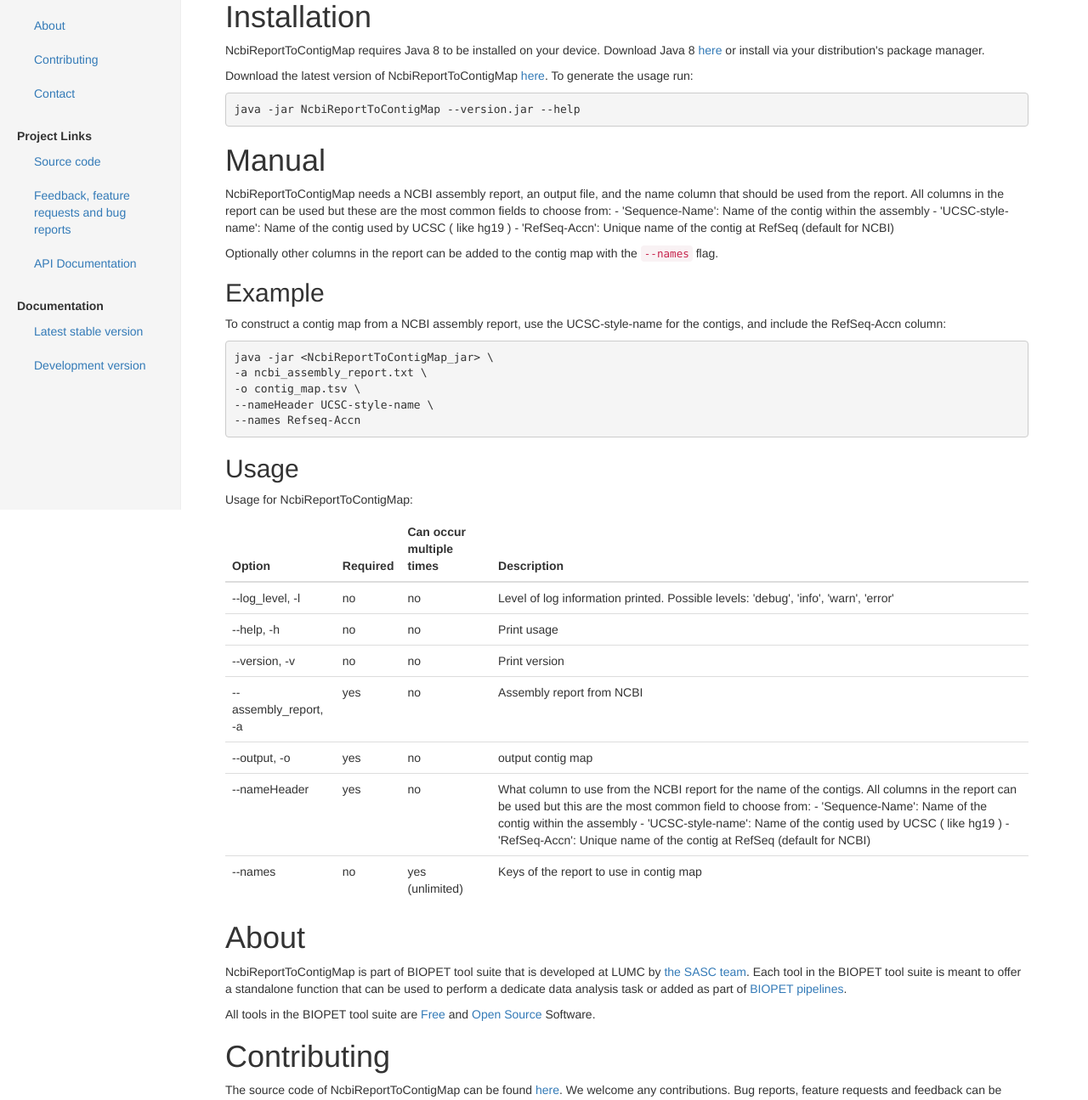
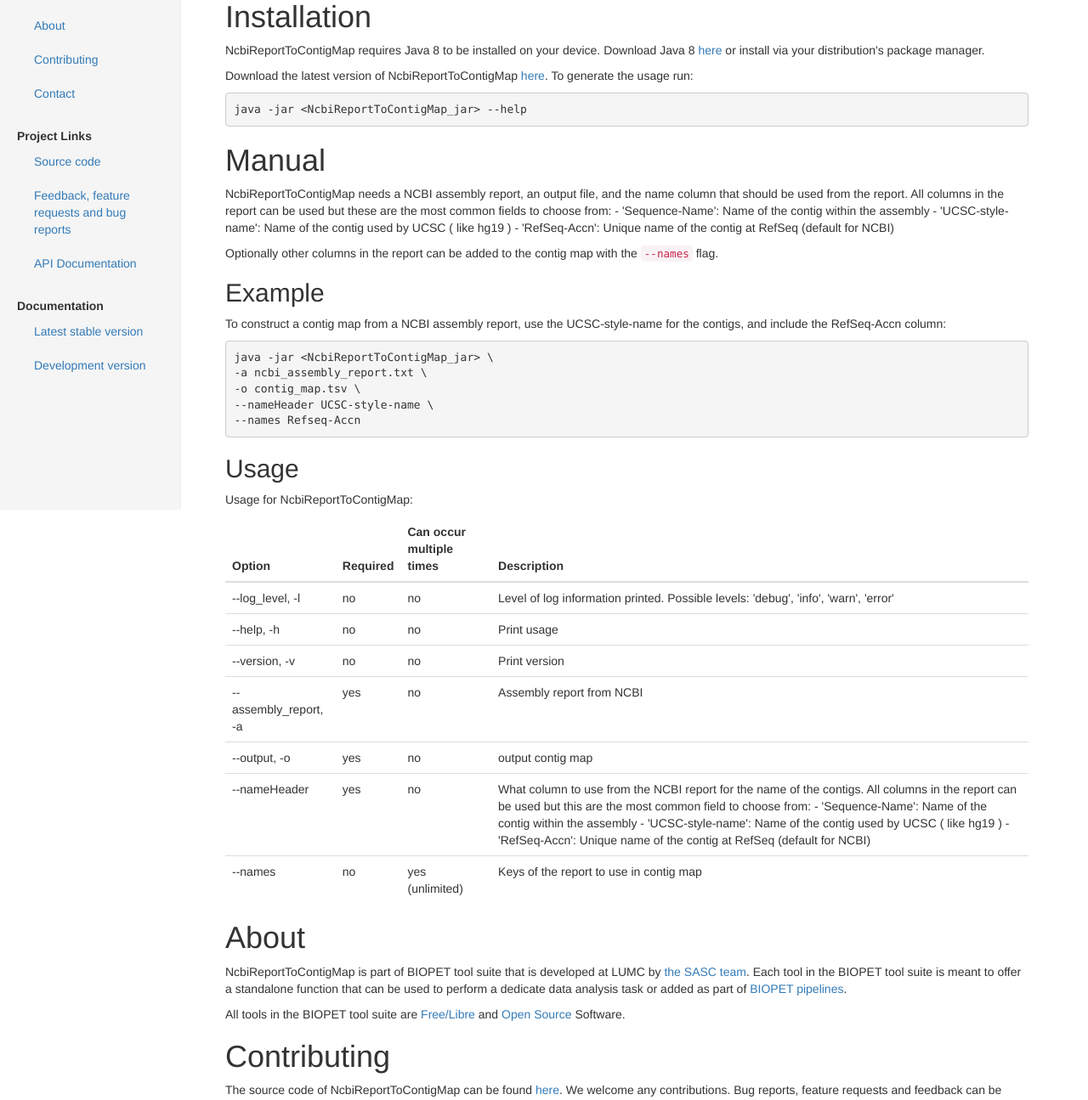
Before and after one commit to biopet/ncbireporttocontigmap, a plain HTML site: page develop/index.html in a window 1280 px wide. Shown: the part 200-1495 px from the top of the page at 85% size. Drawn offline with nearby package versions, Linux system fonts and the light colour scheme.

Commit message:
updated site

```diff
--- a/develop/index.html
+++ b/develop/index.html
@@ -92,7 +92,7 @@
         or install via your distribution&#39;s package manager.</p>
         <p>Download the latest version of NcbiReportToContigMap <a href="https://github.com/biopet/ncbireporttocontigmap/releases/">here</a>.
         To generate the usage run:</p>
-        <pre><code>java -jar NcbiReportToContigMap --version.jar --help</code></pre>
+        <pre><code>java -jar &lt;NcbiReportToContigMap_jar&gt; --help</code></pre>
 
         <h1 id="manual" class="section">Manual</h1>
         <p>NcbiReportToContigMap needs a NCBI assembly report, an output file, and the name column that should be used from the report.
@@ -178,7 +178,7 @@
         <p>NcbiReportToContigMap is part of BIOPET tool suite that is developed at LUMC by <a href="http://sasc.lumc.nl/">the SASC team</a>.
         Each tool in the BIOPET tool suite is meant to offer a standalone function that can be used to perform a
         dedicate data analysis task or added as part of <a href="http://biopet-docs.readthedocs.io/en/latest/">BIOPET pipelines</a>.</p>
-        <p>All tools in the BIOPET tool suite are <a href="https://www.gnu.org/philosophy/free-sw.html">Free</a> and
+        <p>All tools in the BIOPET tool suite are <a href="https://www.gnu.org/philosophy/free-sw.html">Free/Libre</a> and
         <a href="https://opensource.org/osd">Open Source</a> Software.</p>
 
         <h1 id="contributing" class="section">Contributing</h1>
```
